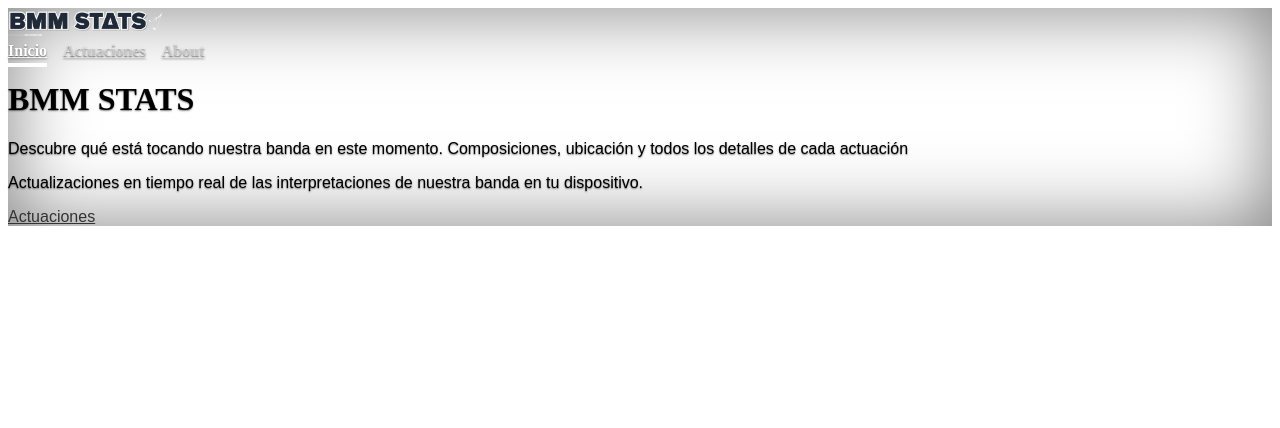
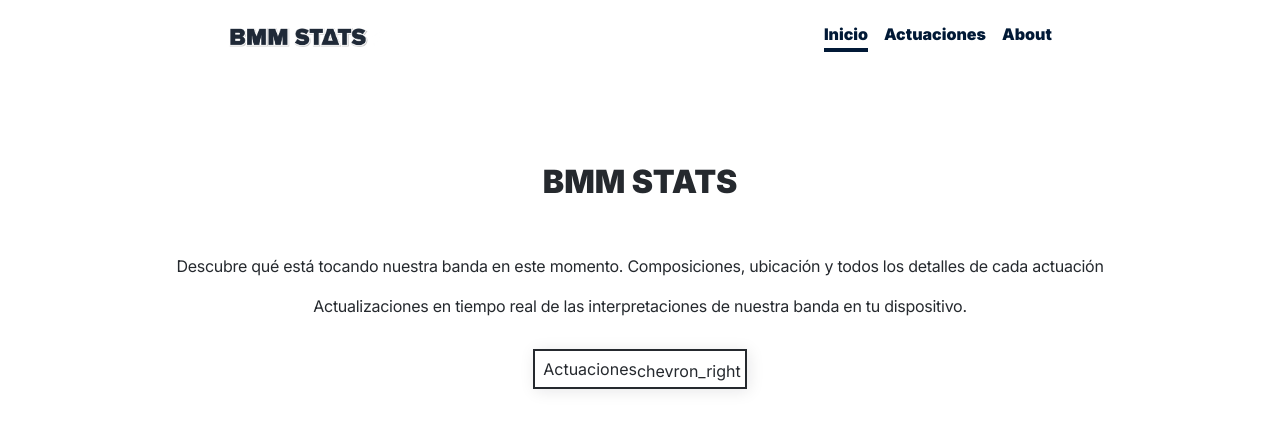
Before and after one commit to hglt1998/bmmstats-web, a React (Create React App) app: page / in a window 1280 px wide. Shown: the top 428 px of the page. Built offline with nearby package versions, Linux system fonts and the light colour scheme; the HTML template or start-up script is replaced by a standard one.

Commit message:
New design first steps

```diff
--- a/package.json
+++ b/package.json
@@ -6,11 +6,9 @@
     "@testing-library/jest-dom": "^5.16.2",
     "@testing-library/react": "^12.1.4",
     "@testing-library/user-event": "^13.5.0",
-    "bootstrap": "^5.1.3",
     "firebase": "^9.6.10",
     "jquery": "^3.6.0",
     "react": "^17.0.2",
-    "react-bootstrap": "^2.2.1",
     "react-dom": "^17.0.2",
     "react-router-dom": "^6.2.2",
     "react-scripts": "5.0.0",
--- a/src/components/Navbar.js
+++ b/src/components/Navbar.js
@@ -1,24 +1,18 @@
-import "../index.css"
+import "../components/navbar.css"
 import {Link, NavLink} from 'react-router-dom'
 import card1 from '../static/banner.png'
 
 export default function NavBar() {
   return (
-    <div className="cover-container d-flex w-100 h-100 p-3 mx-auto flex-column">
-      <header className="mb-auto">
-        <div>
-          <Link className="float-md-start mb-0" to='/'>
-            <img height="30" src={card1} alt="banner" className="navbarImage"></img>
+        <div className="links">
+          <Link className="banner" to='/'>
+            <img height="30" src={card1} alt="banner" className="banner"></img>
           </Link>
-          <nav className="nav nav-masthead justify-content-center float-md-end">
-            <NavLink className="nav-link" to="/">
-              Inicio
-            </NavLink>
+          <nav className="nav-masthead">
+            <NavLink className="nav-link" to="/">Inicio</NavLink>
             <NavLink className="nav-link" to="/actuaciones">Actuaciones</NavLink>
             <NavLink className="nav-link" to="/about">About</NavLink>
           </nav>
         </div>
-      </header>
-    </div>
   );
 }
--- a/src/components/navbar.css
+++ b/src/components/navbar.css
@@ -1,46 +1,44 @@
-.banner {
-  /* Frame 1 */
+.nav-masthead .nav-link {
+  padding: 0.25rem 0;
+  font-weight: 700;
+  color: #011936;
+  background-color: transparent;
+  border-bottom: 0.25rem solid transparent;
+  font-family: 'Inter', sans-serif;
+}
 
-  position: relative;
-  width: 885px;
-  height: 171px;
+.nav-masthead .nav-link:hover,
+.nav-masthead .nav-link:focus {
+  border-bottom-color: rgba(255, 255, 255, 0.25);
+}
 
-  /* BMM STATS */
+.nav-masthead .nav-link + .nav-link {
+  margin-left: 1rem;
+}
 
-  position: absolute;
-  width: 772px;
-  height: 94px;
-  left: 14px;
-  top: 26px;
+.nav-masthead .active {
+  color: #011936;
+  border-bottom-color: #011936;
+}
 
-  background: #1f2937;
-  border: 6px solid #ffffff;
-  box-shadow: 3px 4px 0px rgba(0, 0, 0, 0.25);
+.links {
+  display: flex;
+  flex-direction: row;
+  justify-content: space-around;
+  margin-top: 3vh;
+}
 
-  /* developed by bandamairena */
+@media only screen and (max-width: 600px) {
+  .links {
+    flex-direction: column;
+    justify-content: center;
+  }
 
-  position: absolute;
-  width: 308px;
-  height: 29px;
-  left: 5px;
-  top: 142px;
+  .banner {
+    text-align: center;
+  }
 
-  font-family: "Poiret One";
-  font-style: normal;
-  font-weight: 400;
-  font-size: 15px;
-  line-height: 18px;
-
-  color: #ffffff;
-
-  /* LogoSuenaMairenaBlancoIsolated 1 */
-
-  position: absolute;
-  width: 76px;
-  height: 101px;
-  left: 804px;
-  top: 23px;
-
-  background: url(LogoSuenaMairenaBlancoIsolated.png);
-  mix-blend-mode: normal;
+  .nav-masthead {
+    text-align: center;
+  }
 }
--- a/src/index.css
+++ b/src/index.css
@@ -1,237 +1,59 @@
 
-/*
- * Globals
- */
+@import url('https://fonts.googleapis.com/css2?family=Inter:wght@400;900&display=swap');
 
-/* Custom default button */
-.btn-secondary,
-.btn-secondary:hover,
-.btn-secondary:focus {
-  color: #333;
-  text-shadow: none; /* Prevent inheritance from `body` */
+.subtext {
+  font-family: 'Inter', sans-serif;
+  color: #25292e;
+  font-size: 1rem;
+  line-height: 1.5;
+  letter-spacing: -0.017rem;
+  font-weight: 400;
+  text-align: center;
 }
 
-.blink {
-  animation: blinker 2s linear infinite;
-}
-
-p {
-  font-family: 'Raleway', sans-serif;
-}
-
-@keyframes blinker {
-  50% {
-    opacity: 0;
+@media only screen and (max-width: 601px) {
+  .title {
+    font-size: 7vh;
   }
 }
 
-.scrolleable {
-  overflow: auto;
-  max-height: 25vh;
+.main-content {
+  justify-content: center;
+  margin: 3vh;
 }
 
-.scrolleableTBody {
-  overflow: auto;
-  max-height: 80vh;
-
+.title {
+  font-family: 'Inter', sans-serif;
+  color: #25292e;
+  font-size: 4vh;
+  padding-bottom: 4vh;
+  padding-top: 10vh;
+  font-weight: 900;
+  text-align: center;
 }
 
-/* .scrolleableTBody::-webkit-scrollbar-track
-{
-	-webkit-box-shadow: inset 0 0 6px rgba(0,0,0,0.3);
-	background-color: #F5F5F5;
-	border-radius: 10px;
-}
-
-.scrolleableTBody::-webkit-scrollbar
-{
-	width: 10px;
-}
-
-.scrolleableTBody::-webkit-scrollbar-thumb
-{
-	border-radius: 2vh;
-	background-image: -webkit-gradient(linear,
-									   left bottom,
-									   left top,
-									   color-stop(0.44, rgb(122,153,217)),
-									   color-stop(0.72, rgb(73,125,189)),
-									   color-stop(0.86, rgb(28,58,148)));
-} */
-
-.scrolleableTBody::-webkit-scrollbar-track
-{
-	border: 1px solid black;
-	background-color: #F5F5F5;
-}
-
-.scrolleableTBody::-webkit-scrollbar
-{
-	width: 10px;
-	background-color: #F5F5F5;
-}
-
-.scrolleableTBody::-webkit-scrollbar-thumb
-{
-	background-color: #000000;
-}
-
-
-.scrolleableAbout {
-  overflow: auto;
-  max-height: 80vh;
-}
-
-.limit {
-  word-wrap: break-word;
-  font-size: x-small;
-}
-
-.toRed {
-  color: red;
-}
-
-.trTable {
-  vertical-align: middle;
-  color: #ffffff;
+#mainButton {
   text-decoration: none;
-  align-content: center;
-  align-items: center;
-  margin: auto;
-}
-
-.trTableText {
-  color: white;
-  text-decoration: none;
-  margin: auto;
-}
-
-.cellContent {
+  color: #25292e;
+  font-family: 'Inter', sans-serif;
+  padding: 1vh;
+  padding-right: 0.5vh;
+  border: 2px solid #25292e;
+  box-shadow: rgba(17, 17, 26, 0.1) 2px 2px 16px;
   vertical-align: middle;
 }
 
-/*
- * Base structure
- */
-
-body {
-  text-shadow: 0 0.05rem 0.1rem rgba(0, 0, 0, 0.5);
-  box-shadow: inset 0 0 5rem rgba(0, 0, 0, 0.5);
+#mainButton:hover {
+  background-color: #25292e;
+  color: aliceblue;
 }
 
-td > a {
-  color: #333;
+.mainButton {
+  text-align: center;
+  padding: 3vh;
 }
 
-.infoText {
-  left: 0;
-  font-size: small;
-  font-weight: 100;
+.chevron {
+  vertical-align: middle;
+  margin-bottom: 2px;
 }
-
-.footer {
-  vertical-align: baseline;
-  position: absolute;
-  margin-top: auto;
-  bottom: 0;
-  text-align: center;
-  min-height: 50px;
-  height: 50px;
-}
-
-.back {
-  background-color: #1d2063;
-}
-
-.bold {
-  font-weight: bold;
-}
-
-.navbarImage {
-    left: 0px;
-}
-
-.cover-container {
-  max-width: 42em;
-}
-
-body > footer {
-  display: table-row;
-}
-
-footer {
-  display: table-row;
-}
-
-.tdFromTable {
-  font-size: 1.5vh;
-  vertical-align: middle;
-  padding-left: 1px;
-  padding-right: 1px;
-  margin: auto;
-  white-space: normal;
-}
-.tableHeader {
-  font-size: 1.5vh;
-  vertical-align: middle;
-}
-
-.tbody {
-  max-height: max-content;
-}
-
-.eachTR {
-  box-sizing: border-box;
-  width: 100%;
-}
-
-.eachTD {
-  box-sizing: border-box;
-  width: 100%;
-  margin: auto;
-}
-
-/*
- * Header
- */
-
-.nav-masthead .nav-link {
-  padding: 0.25rem 0;
-  font-weight: 700;
-  color: rgba(255, 255, 255, 0.5);
-  background-color: transparent;
-  border-bottom: 0.25rem solid transparent;
-}
-
-.nav-masthead .nav-link:hover,
-.nav-masthead .nav-link:focus {
-  border-bottom-color: rgba(255, 255, 255, 0.25);
-}
-
-.nav-masthead .nav-link + .nav-link {
-  margin-left: 1rem;
-}
-
-.nav-masthead .active {
-  color: #fff;
-  border-bottom-color: #fff;
-}
-
-#mainButton :hover {
-  box-shadow: 0 4px 8px 0 rgb(255, 255, 255), 0 6px 20px 0 rgba(0, 0, 0, 0.19);
-}
-
-.bd-placeholder-img {
-  font-size: 1.125rem;
-  text-anchor: middle;
-  -webkit-user-select: none;
-  -moz-user-select: none;
-  user-select: none;
-}
-
-@media (min-width: 768px) {
-  .bd-placeholder-img-lg {
-    font-size: 3.5rem;
-  }
-
-}
--- a/src/pages/Actuaciones.js
+++ b/src/pages/Actuaciones.js
@@ -1,7 +1,7 @@
 import { useEffect, useState } from "react";
-import "../index.css";
 import firebase from "../database/firebase";
 import { Link } from "react-router-dom";
+import "./actuaciones.css";
 
 export default function Actuaciones() {
   const [events, setEvents] = useState([]);
@@ -36,78 +36,48 @@ export default function Actuaciones() {
   }, []);
 
   return (
-    <div className="container-fluid scrolleableTBody">
-      <h1>Actuaciones</h1>
-      <p className="infoText">
-        Actualmente hay <b className="bold">{events.length}</b> eventos en nuestra base
-        de datos
-      </p>
-      <div className="table-responsive-xs mt-5 m-2">
-        <div className="table table-hover" id="table">
-          <div className="thead-light border rounded ">
-              <div className="d-flex eachTR trTable justify-content-between text-white">
-                <div className="eachTD align-middle">
-                  <p className="tableHeader eachTD">Concepto</p>
-                </div>
-                <div className="eachTD align-middle">
-                  <p className="tableHeader eachTD">Organizador</p>
-                </div>
-                <div className="eachTD align-middle">
-                  <p className="tableHeader eachTD">Ciudad</p>
-                </div>
-                <div className="eachTD align-middle">
-                  <p className="tableHeader eachTD">Fecha</p>
-                </div>
-              </div>
+    <div className="container">
+      <div className="top-info">
+        <h1 className="main-title">Actuaciones</h1>
+        <p className="info-text">Actualmente hay <b>{events.length}</b> eventos en nuestra base de datos</p>
+      </div>
+      <div className="table-wrapper">
+        <div className="table">
+          <div className="table-header">
+            <div className="table-cell column-1">
+              <p className="header-text">Concepto</p>
+            </div>
+            <div className="table-cell column-2">
+              <p className="header-text">Organizador</p>
+            </div>
+            <div className="table-cell column-3">
+              <p className="header-text">Ciudad</p>
+            </div>
+            <div className="table-cell column-4">
+              <p className="header-text">Fecha</p>
+            </div>
           </div>
-          <div className="center">
+          <div className="table-wrapper">
             {events.map((evento) => {
-              const formatedDate = new Date(evento.fecha.seconds * 1000)
-                .toLocaleString()
-                .toString();
+              const formatedDate = new Date(evento.fecha.seconds * 1000).toLocaleString().toString();
               return (
-                <div
-                  className="trTable eachTR d-flex justify-content-between border-bottom"
-                  key={evento.id}
-                >
-                  <div className="d-sm-inline-block eachTD">
+                <div className="table-row" key={evento.id}>
+                  <div className="table-cell column-1">
                     {evento.isLive === true ? (
-                      <span className="material-icons blink toRed">
-                        sensors
-                      </span>
+                      <span className="material-icons blinker">sensors</span>
                     ) : (
                       <></>
                     )}
-                    <p className="tdFromTable"><Link
-                        className="btn text-white button tdFromTable"
-                        to={`/actuaciones/${evento.id}`}
-                      >{evento.concepto}</Link></p>
+                      <Link className="item-text" to={`/actuaciones/${evento.id}`}>{evento.concepto}</Link>
                   </div>
-                  <div className="d-sm-inline-block eachTD">
-                    <p className="align-self-center tdFromTable"><Link
-                        className="btn text-white button tdFromTable"
-                        to={`/actuaciones/${evento.id}`}
-                      >{evento.organizador}</Link></p>
+                  <div className="table-cell column-2">
+                      <Link className="item-text" to={`/actuaciones/${evento.id}`}>{evento.organizador}</Link>
                   </div>
-                  <div className="d-sm-inline-block eachTD">
-                    <p className="align-self-center">
-                      <Link
-                        className="btn text-white button tdFromTable"
-                        to={`/actuaciones/${evento.id}`}
-                      >
-                        {evento.ciudad}
-                      </Link>
-                    </p>
+                  <div className="table-cell column-3">
+                      <Link className="item-text" to={`/actuaciones/${evento.id}`}>{evento.ciudad}</Link>
                   </div>
-                  <div className="d-sm-inline-block eachTD">
-                    <p className="tdFromTable">
-                      <Link
-                        className="btn text-white button tdFromTable"
-                        to={`/actuaciones/${evento.id}`}
-                      >
-                        {formatedDate}
-                      </Link>
-                    </p>
+                  <div className="table-cell column-4">
+                      <Link className="item-text" to={`/actuaciones/${evento.id}`}>{formatedDate}</Link>
                   </div>
                 </div>
               );
--- a/src/pages/HomePage.js
+++ b/src/pages/HomePage.js
@@ -4,13 +4,24 @@ import "../index.css";
 
 export default function HomePage() {
   return (
-    <div className="px-3 align-items-stretch p-5">
-      <h1>BMM STATS</h1>
-      <p className="lead p-3">Descubre qué está tocando nuestra banda en este momento. Composiciones, ubicación y todos los detalles de cada actuación</p>
-      <p className="font-weight-light p-3">Actualizaciones en tiempo real de las interpretaciones de nuestra banda en tu dispositivo.</p>
-      <p className="lead p-3">
-        <Link to='/actuaciones' id="mainButton" className="btn btn-lg btn-secondary fw-bold border-white bg-white">Actuaciones</Link>
-      </p>
+    <div className="main-content">
+      <div className="main-content">
+        <h1 className="title">BMM STATS</h1>
+        <p className="subtext">
+          Descubre qué está tocando nuestra banda en este momento.
+          Composiciones, ubicación y todos los detalles de cada actuación
+        </p>
+        <p className="subtext">
+          Actualizaciones en tiempo real de las interpretaciones de nuestra
+          banda en tu dispositivo.
+        </p>
+        <p className="mainButton">
+          <Link to="/actuaciones" id="mainButton" className="">
+            Actuaciones
+          <span className="material-icons chevron">chevron_right</span>
+          </Link>
+        </p>
+      </div>
     </div>
   );
 }
--- /dev/null
+++ b/src/pages/actuacion.css
@@ -0,0 +1,61 @@
+* {
+    font-family: 'Inter', sans-serif;
+}
+.badge {
+    background-color: #25292e;
+    padding: 5px;
+    color: azure;
+    border-radius: 5px;
+    margin: auto;
+}
+
+.badge-alert {
+    background-color: red;
+    padding: 5px;
+    color: azure;
+    border-radius: 5px;
+    animation: blinker 2s linear infinite;
+}
+
+.top-info {
+    justify-content: center;
+    text-align: center;
+    margin: 10px 0px;
+}
+
+@keyframes blinker {
+    50% {
+        opacity: 0;
+    }
+}
+
+.subject {
+    margin: 5px 0px 5px 0px;
+}
+
+.secondary-info {
+    vertical-align: middle;
+    justify-content: space-around;
+}
+
+.secondary-item {
+    vertical-align: middle;
+    margin: 5px 0px 0px 0px;
+}
+
+.table2-row {
+    display: flex;
+    flex-direction: row;
+    justify-content: space-around;
+    text-align: center;
+    border: 1px solid #000000;
+    vertical-align: middle;
+    align-items: center;
+    height: 6vh;
+}
+
+.amount-info {
+    background-color: #25292e;
+    color: #FFFFFF;
+    text-align: center;
+}
--- /dev/null
+++ b/src/pages/actuaciones.css
@@ -0,0 +1,134 @@
+* {
+    font-family: 'Inter', sans-serif;
+    text-decoration: none;
+}
+
+a {
+    color: #000000;
+    font-size: 2vh;
+}
+
+.container {
+    padding: 2vh;
+}
+
+.main-title {
+    text-align: center;
+}
+
+.info-text {
+    text-align: center;
+}
+
+
+.table-header {
+    display: flex;
+    flex-direction: row;
+    justify-content: space-around;
+    background-color: #000000;
+    color: azure;
+    padding: 0vh 10px;
+}
+
+.table-row {
+    display: flex;
+    flex-direction: row;
+    justify-content: space-around;
+    text-align: center;
+    border: 1px solid #000000;
+    vertical-align: middle;
+    align-items: center;
+    height: 6vh;
+    padding: 1vh 10px;
+}
+
+.table-cell {
+    text-align: center;
+    vertical-align: middle;
+    align-items: center;
+    margin: 5px 10px;
+    overflow-wrap: normal;
+}
+
+.item-text {
+    vertical-align: middle;
+    align-items: center;
+}
+
+.column-1 {
+    width: 20%;
+    text-align: center;
+    flex-direction: row;
+    flex-flow: row;
+}
+
+.blinker {
+    vertical-align: middle;
+    color: red;
+    animation: blinker 2s linear infinite;
+}
+
+
+@keyframes blinker {
+    50% {
+        opacity: 0;
+    }
+}
+
+.column-2 {
+    width: 55%;
+}
+
+.column-3 {
+    width: 10%;
+}
+
+.column-4 {
+    width: 15%;
+}
+
+@media only screen and (max-width: 1300px) {
+    .item-text {
+        font-size: 1.5vh;
+    }
+
+    .header-text {
+        font-size: 1.5vh;
+    }
+
+    .main-title {
+        font-size: 4vh;
+    }
+
+    .info-text {
+        font-size: 1.5vh;
+    }
+}
+
+@media only screen and (max-width: 900px) {
+    .item-text {
+        font-size: 1.3vh;
+    }
+
+    .header-text {
+        font-size: 1.2vh;
+    }
+
+    .table-cell {
+        line-height: 0.8;
+    }
+}
+
+@media only screen and (max-width: 350px) {
+    .item-text {
+        font-size: 1vh;
+    }
+
+    .header-text {
+        font-size: 1vh;
+    }
+
+    .table-cell {
+        line-height: 0.6;
+    }
+}
```
Also changed, not shown: src/pages/Actuacion.js (+22 -28 lines), 1 other file (tests, documents, lock files or other folders).
